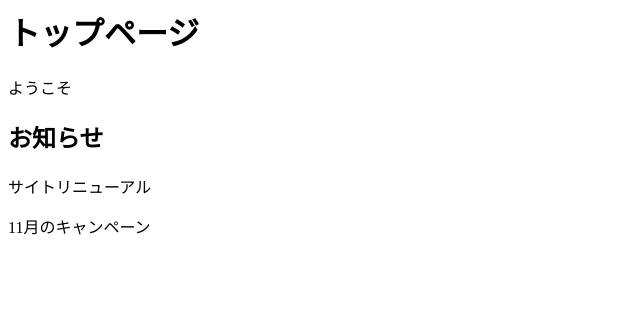
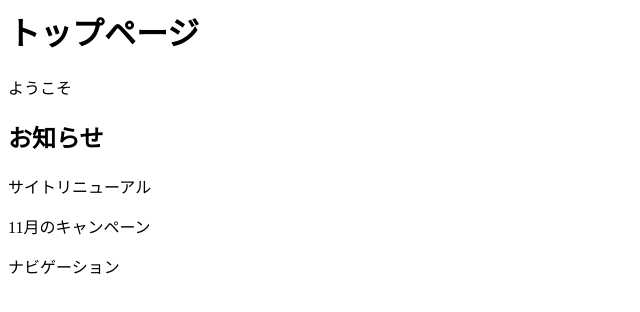
Before and after one commit to oshita-999/MyProject, a plain HTML site: page index.html in a window 1280 px wide. Shown: the whole page, without its empty margins (0-640 px from the left). Drawn offline with Linux system fonts and the light colour scheme.

Commit message:
フッター追加

```diff
--- a/index.html
+++ b/index.html
@@ -3,3 +3,6 @@
 <h2>お知らせ</h2>
 <p>サイトリニューアル</p>
 <p>11月のキャンペーン</p>
+<footer>
+  ナビゲーション
+</footer>
```
